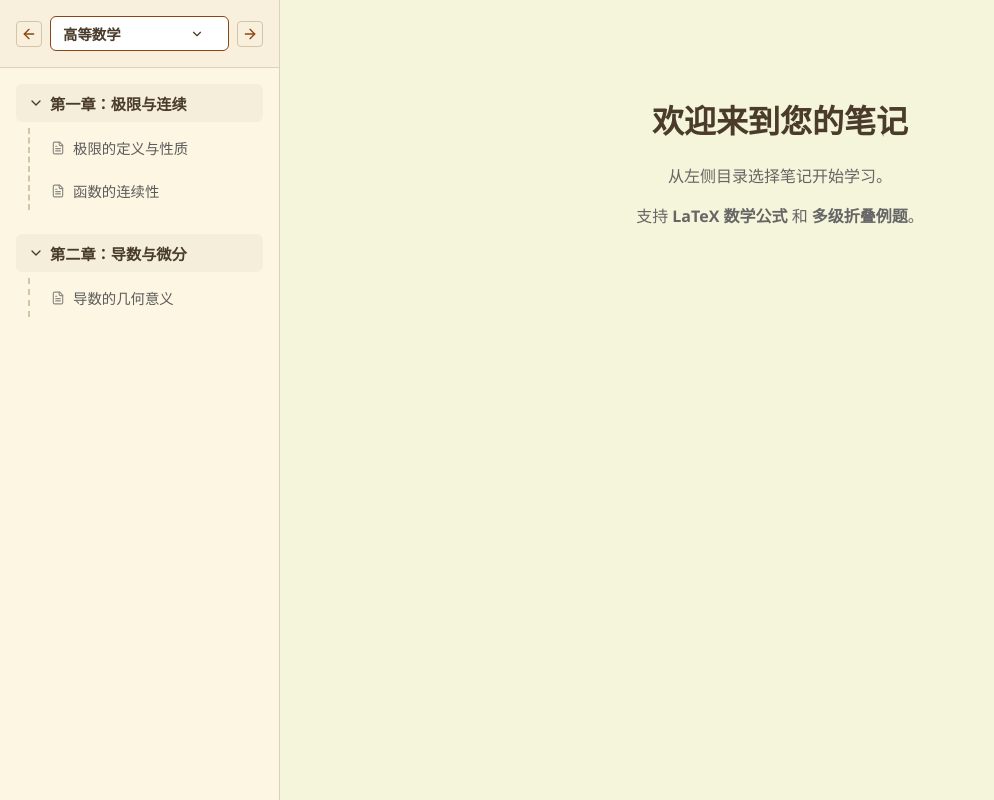
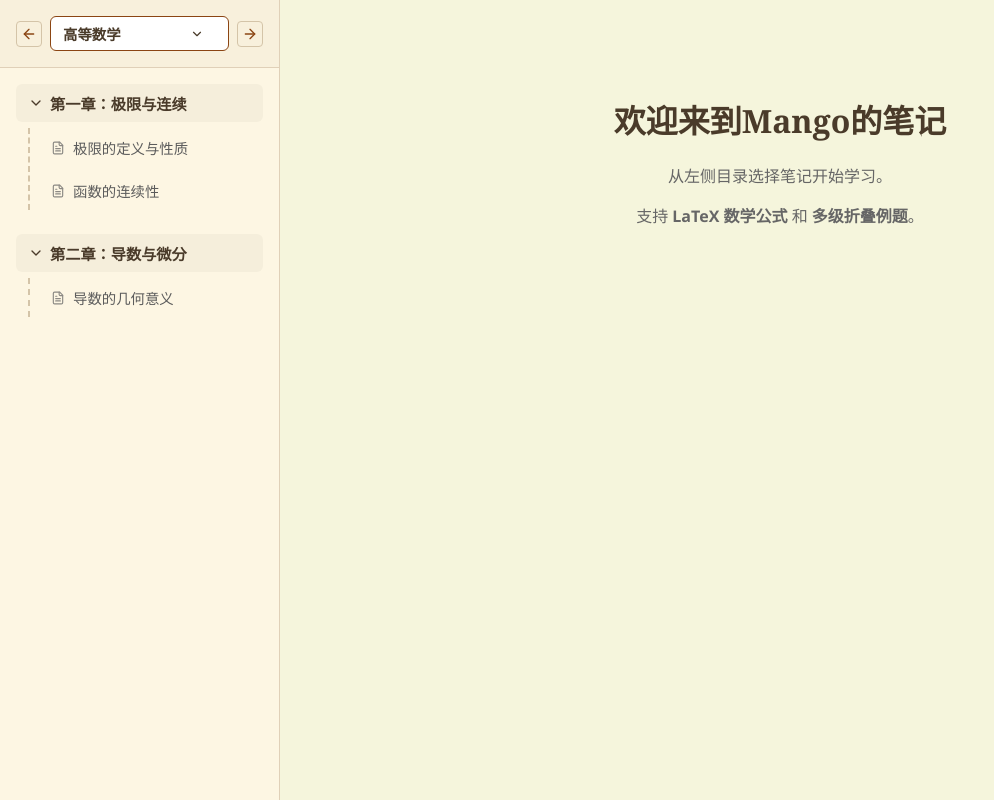
Before and after one commit to Kinomoto233/note, a React (Vite) app: page / in a window 1280 px wide. Shown: the whole page, without its empty margins (0-994 px from the left). Built offline with nearby package versions, Linux system fonts and the light colour scheme.

Commit message:
update: Change welcome message to Mango's Note

```diff
--- a/src/components/NoteViewer.jsx
+++ b/src/components/NoteViewer.jsx
@@ -99,7 +99,7 @@ const NoteViewer = ({ defaultGreeting = false }) => {
     if (defaultGreeting) {
         return (
             <div style={{ textAlign: 'center', marginTop: '4rem', color: '#666' }}>
-                <h1>欢迎来到您的笔记</h1>
+                <h1>欢迎来到Mango的笔记</h1>
                 <p>从左侧目录选择笔记开始学习。</p>
                 <p>支持 <strong>LaTeX 数学公式</strong> 和 <strong>多级折叠例题</strong>。</p>
             </div>
```
